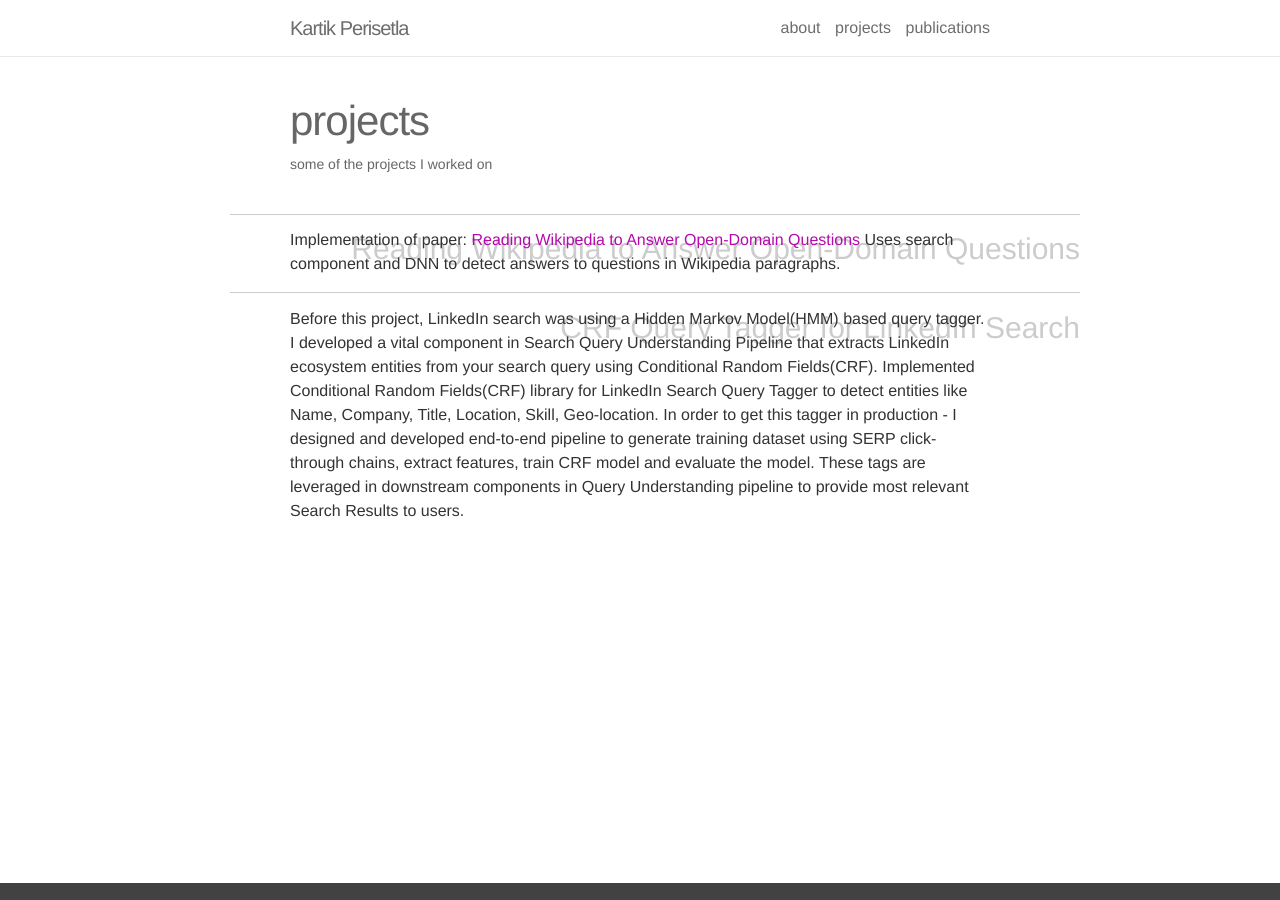
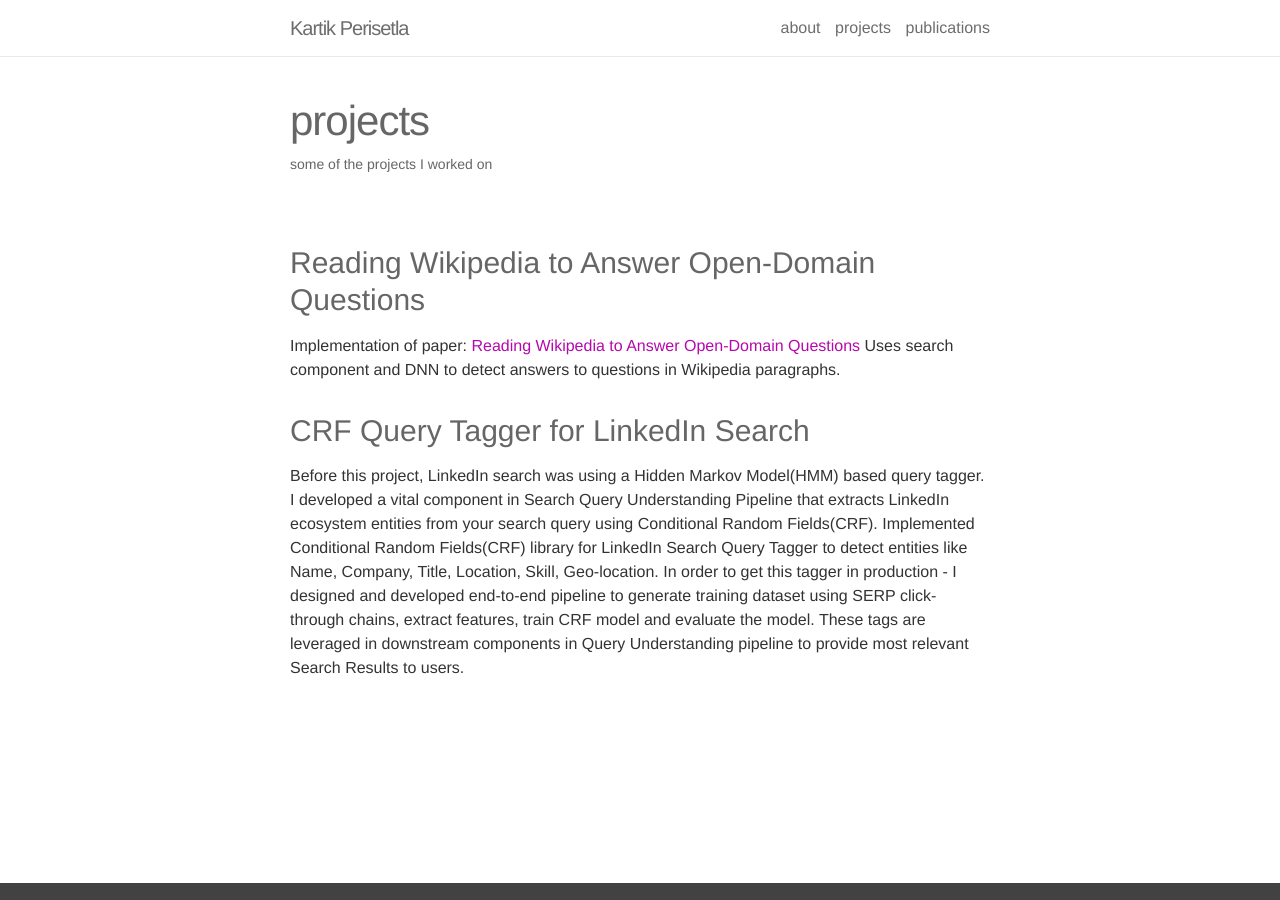
Before and after one commit to kartikperisetla/kartikperisetla.github.io, a Jekyll site: the page built from _pages/projects.md, in a window 1280 px wide. Built offline with Jekyll 4.4.1, drawn with Linux system fonts in a browser that asks for light colours; nearby versions of some CDN libraries.

Commit message:
updated publications

```diff
--- a/_pages/projects.md
+++ b/_pages/projects.md
@@ -4,7 +4,7 @@ title: projects
 permalink: /projects/
 description: some of the projects I worked on
 ---
-<h3 class="year">Reading Wikipedia to Answer Open-Domain Questions
+<h3 >Reading Wikipedia to Answer Open-Domain Questions
 </h3>
 <p>
     Implementation of paper: <a href="https://arxiv.org/pdf/1704.00051.pdf">Reading Wikipedia to Answer Open-Domain
@@ -13,7 +13,7 @@ description: some of the projects I worked on
     Uses search component and DNN to detect answers to questions in Wikipedia paragraphs.
 </p>
 
-<h3 class="year">CRF Query Tagger for LinkedIn Search
+<h3 >CRF Query Tagger for LinkedIn Search
 </h3>
 <p>
     Before this project, LinkedIn search was using a Hidden Markov Model(HMM) based query tagger.
```
